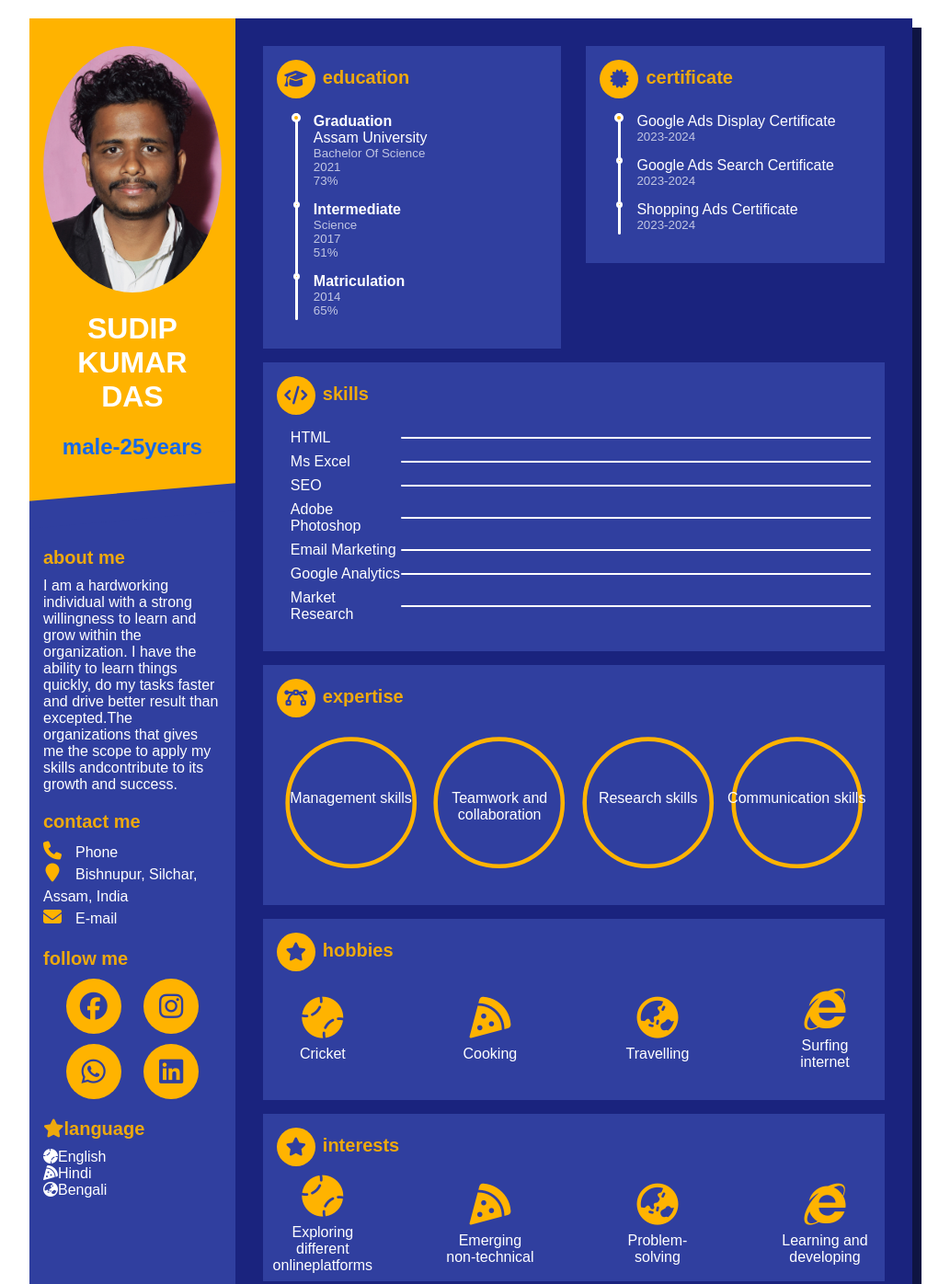
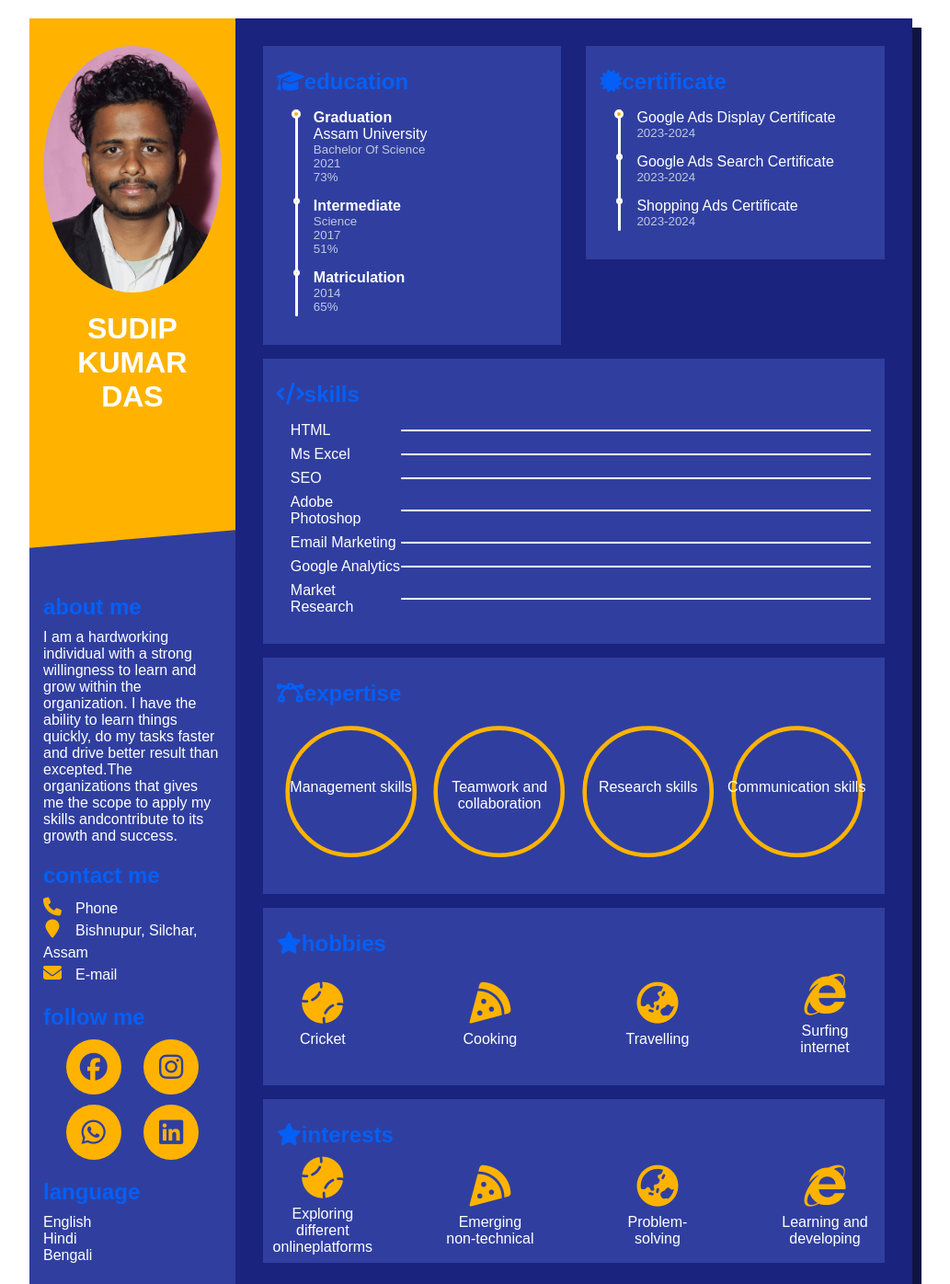
Before and after one commit to sudipdas0002/Resume, a plain HTML site: page index.html in a window 1280 px wide. Shown: the top 1396 px of the page at 92% size, without its empty margins (128-1161 px from the left). Drawn offline with nearby package versions, Linux system fonts and the light colour scheme; a script that the page names is missing; a web font is replaced by a local one.

Commit message:
index.html

```diff
--- a/index.html
+++ b/index.html
@@ -1,4 +1,3 @@
-<!DOCTYPE html>
 <html>
 <title>Resume</title>
 <head>
@@ -9,150 +8,96 @@
 <body><div class="resume">
 <div class="base">
 <div class="profile">
-      <div class="photo">
-        <img src="./img/mee.jpg" alt= "guy in suit"/>
-       <i class="SUDIP"></i>
-      </div>
-      <div class="info">
-        <h1>SUDIP KUMAR DAS</h1>
-        <h2>Male-25years</h2>
-      </div>
-    </div>
-    <div class="About">
-      <h3>About Me</h3>I am a hardworking individual with a strong willingness to learn and grow within the
-organization. I have the ability to learn things quickly, do my tasks faster and drive better result than excepted.The organizations that gives me the scope to apply my skills andcontribute to its growth and
-success.
-    </div>
+<div class="photo"><img src="../resume/img/mee.jpg"><i class="SUDIP"></i></div>
+<div class="info"><h1>SUDIP KUMAR DAS</h1><h3>28-08-1997 || 25years</h3><h3>Male</h3></div></div>
+<div class="About"><h2>About Me</h2>I am a hardworking individual with a strong willingness to learn and grow within the organization.
+I have the ability to learn things quickly, do my tasks faster and drive better result than excepted.The organizations that gives me the
+scope to apply my skills andcontribute to its growth and success.</div>
 <div class="contact">
-     <h3>Contact Me</h3>
+<h2>Contact Me</h2>
 <div class="call"><a href="tel:+91 86386 19432"><i class="fas fa-phone"></i><span>Phone</span></a></div>
-      <div class="address"><a href="https://goo.gl/maps/iVxRTybHicx3j6Ef7"><i class="fas fa-map-marker"></i><span>Bishnupur, Silchar,                  Assam, India</span></a>
-      </div>
-      <div class="email"><a href="mailto:sudipdas0002@gmail.com"><i class="fas fa-envelope"></i><span>E-mail</span></a></div>
-    </div>
-    <div class="follow">
-      <h3>Follow Me</h3>
+<div class="address"><a href="https://goo.gl/maps/iVxRTybHicx3j6Ef7"><i class="fas fa-map-marker"></i><span>Bishnupur, Silchar, Assam</span></a></div>
+<div class="email"><a href="mailto:sudipdas0002@gmail.com"><i class="fas fa-envelope"></i><span>E-mail</span></a></div></div>
+<div class="follow"><h2>Follow Me</h2>
 <div class="box">
 <a href="https://www.facebook.com/sudipdas401859936/" target="_blank"><i class="fa-brands fa-facebook"></i></a>
 <a href="https://www.instagram.com/____mr___das____/" target="_blank"><i class="fab fa-instagram "></i></a>
 <a href="https://wa.me/+918638619432" target="_blank"><i class="fab fa-whatsapp"></i></a>
-        <a href="https://www.linkedin.com/in/sudip-das-32913823b/" target="_blank"><i class="fab fa-linkedin"></i></a>
-      </div>
+<a href="https://www.linkedin.com/in/sudip-das-32913823b/" target="_blank"><i class="fab fa-linkedin"></i></a></div>
 <div class="language">
-        <h3><i class="fas fa-star"></i>Language</h3>
+<h2>Language</h2>
 <div class="language-items">
-          <div class="English"><i class="fas fa-baseball-ball"></i><span>English</span></div>
-          <div class="Hindi"><i class="fas fa-pizza-slice"></i><span>Hindi</span></div>
-          <div class="Bengali"><i class="fas fa-globe-asia"></i><span>Bengali</span></div>
-    </div>
-</div></div>
-  </div>
+<div class="English"></i><span>English</span></div>
+<div class="Hindi"></i><span>Hindi</span></div>
+<div class="Bengali"></i><span>Bengali</span></div>
+</div></div></div></div>
 <div class="func">
 <div class="work">
-      <h3><i class="fa fa-graduation-cap"></i>Education</h3>
-      <ul>
-        <li><span><b>Graduation</b><br>Assam University</span><small>Bachelor Of Science</small><small>2021</small><small>73%</small></li>
+<h2><i class="fa fa-graduation-cap"></i>Education</h2>
+<ul><li><span><b>Graduation</b><br>Assam University</span><small>Bachelor Of Science</small><small>2021</small><small>73%</small></li>
 <li><span><b>Intermediate</b></span><small>Science</small><small>2017</small><small>51%</small></li>
-        <li><span><b>Matriculation</b></span><small>2014</small><small>65%</small></li>
-      </ul>
-    </div><div class="col-md-offset-2 col-md-10">
+<li><span><b>Matriculation</b></span><small>2014</small><small>65%</small></li></ul></div>
+<div class="col-md-offset-2 col-md-10">
 <div class="edu">
-      <h3><i class="fa fa-certificate"></i>Certificate</h3>
-      <ul>
-        <li><span><a href="../img/aiads.pdf">Google Ads Display Certificate</a></span></span><small>2023-2024</small></li>
+<h2><i class="fa fa-certificate"></i>Certificate</h2>
+<ul><li><span><a href="../img/aiads.pdf">Google Ads Display Certificate</a></span></span><small>2023-2024</small></li>
 <li><span><a href="../img/sads.pdf">Google Ads Search Certificate</a></span><small>2023-2024</small></li>
-        <li><span><a href="../img/sads.pdf">Shopping Ads Certificate</a></span><small>2023-2024</small></li>
-      </ul>
-    </div></div>
+<li><span><a href="../img/sads.pdf">Shopping Ads Certificate</a></span><small>2023-2024</small></li></ul></div></div>
 <div class="skills-prog">
-      <h3><i class="fas fa-code"></i>Skills</h3>
-      <ul>
-        <li data-percent="90"><span>HTML</span>
+<h2><i class="fas fa-code"></i>Skills</h2>
+<ul><li data-percent="90"><span>HTML</span>
 <div class="skills-bar">
-            <div class="bar"></div>
-          </div>
-        </li>
+<div class="bar"></div></div></li>
 <li data-percent="90"><span>Ms Excel</span>
 <div class="skills-bar">
-            <div class="bar"></div>
-          </div>
-        </li>
+<div class="bar"></div></div></li>
 <li data-percent="60"><span>SEO</span>
 <div class="skills-bar">
-            <div class="bar"></div>
-          </div>
-        </li>
+<div class="bar"></div></div></li>
 <li data-percent="50"><span>Adobe Photoshop</span>
 <div class="skills-bar">
-            <div class="bar"></div>
-          </div>
-        </li>
+<div class="bar"></div></div></li>
 <li data-percent="40"><span>Email Marketing</span>
 <div class="skills-bar">
-            <div class="bar"></div>
-          </div>
-        </li>
+<div class="bar"></div></div></li>
 <li data-percent="55"><span>Google Analytics</span>
 <div class="skills-bar">
-            <div class="bar"></div>
-          </div>
-        </li>
+<div class="bar"></div></div></li>
 <li data-percent="40"><span>Market Research</span>
 <div class="skills-bar">
-            <div class="bar"></div>
-          </div>
-        </li>
-      </ul>
-    </div>
+<div class="bar"></div></div></li></ul></div>
 <div class="skills-soft">
-      <h3><i class="fas fa-bezier-curve"></i>Expertise</h3>
-      <ul>
-        <li data-percent="90">
+<h2><i class="fas fa-bezier-curve"></i>Expertise</h2>
+<ul><li data-percent="90">
 <svg viewbox="0 0 100 100">
 <circle cx="50" cy="50" r="45"></circle>
 <circle class="cbar" cx="50" cy="50" r="45"></circle>
-          </svg><span>Management skills</span><small></small>
-        </li>
-        <li data-percent="75">
-          <svg viewbox="0 0 100 100">
+</svg><span>Management skills</span><small></small></li>
+<li data-percent="75"><svg viewbox="0 0 100 100">
 <circle cx="50" cy="50" r="45"></circle>
 <circle class="cbar" cx="50" cy="50" r="45"></circle>
-          </svg><span>Teamwork and collaboration</span><small></small>
-        </li>
+</svg><span>Teamwork and collaboration</span><small></small></li>
 <li data-percent="85">
 <svg viewbox="0 0 100 100">
 <circle cx="50" cy="50" r="45"></circle>
 <circle class="cbar" cx="50" cy="50" r="45"></circle>
-          </svg><span>Research skills</span><small></small>
-        </li>
-        <li data-percent="65">
-          <svg viewbox="0 0 100 100">
+</svg><span>Research skills</span><small></small></li>
+<li data-percent="65"><svg viewbox="0 0 100 100">
 <circle cx="50" cy="50" r="45"></circle>
 <circle class="cbar" cx="50" cy="50" r="45"></circle>
-          </svg><span>Communication skills</span><small></small>
-        </li>
-      </ul>
-    </div>
+</svg><span>Communication skills</span><small></small></li></ul></div>
 <div class="hobbies">
-      <h3><i class="fas fa-star"></i>Hobbies</h3>
+<h2><i class="fas fa-star"></i>Hobbies</h2>
 <div class="hobbies-items">
 <div class="baseball-ball"><i class="fas fa-baseball-ball"></i><span>Cricket</span></div>
 <div class="pizza-slice"><i class="fas fa-pizza-slice"></i><span>Cooking</span></div>
 <div class="globe-asia"><i class="fas fa-globe-asia"></i><span>Travelling</span></div>
-        <div class="internet-explorer"><i class="fa fa-internet-explorer"></i><span>Surfing internet</span></div>
-      </div></div>
-      <div class="hobbies">
-  <h3><i class="fas fa-star"></i>Interests</h3>
+<div class="internet-explorer"><i class="fa fa-internet-explorer"></i><span>Surfing internet</span></div></div></div>
+<div class="hobbies"><h2><i class="fas fa-star"></i>Interests</h2>
 <div class="hobbies-items">
 <div class="baseball-ball"><i class="fas fa-baseball-ball"></i><span>Exploring different onlineplatforms</span></div>
 <div class="pizza-slice"><i class="fas fa-pizza-slice"></i><span>Emerging non-technical</span></div>
 <div class="globe-asia"><i class="fas fa-globe-asia"></i><span>Problem-solving</span></div>
-    <div class="internet-explorer"><i class="fa fa-internet-explorer"></i><span>Learning and developing</span></div>
-  </div>
-</div>
-</div>
-</div>
+<div class="internet-explorer"><i class="fa fa-internet-explorer"></i><span>Learning and developing</span></div></div></div></div></div>
 <script src="fel.js"></script>
-</body>
-</html>
-</html>
+</body></html></html>
```
Lines whose indentation alone changed are shown as unchanged.
